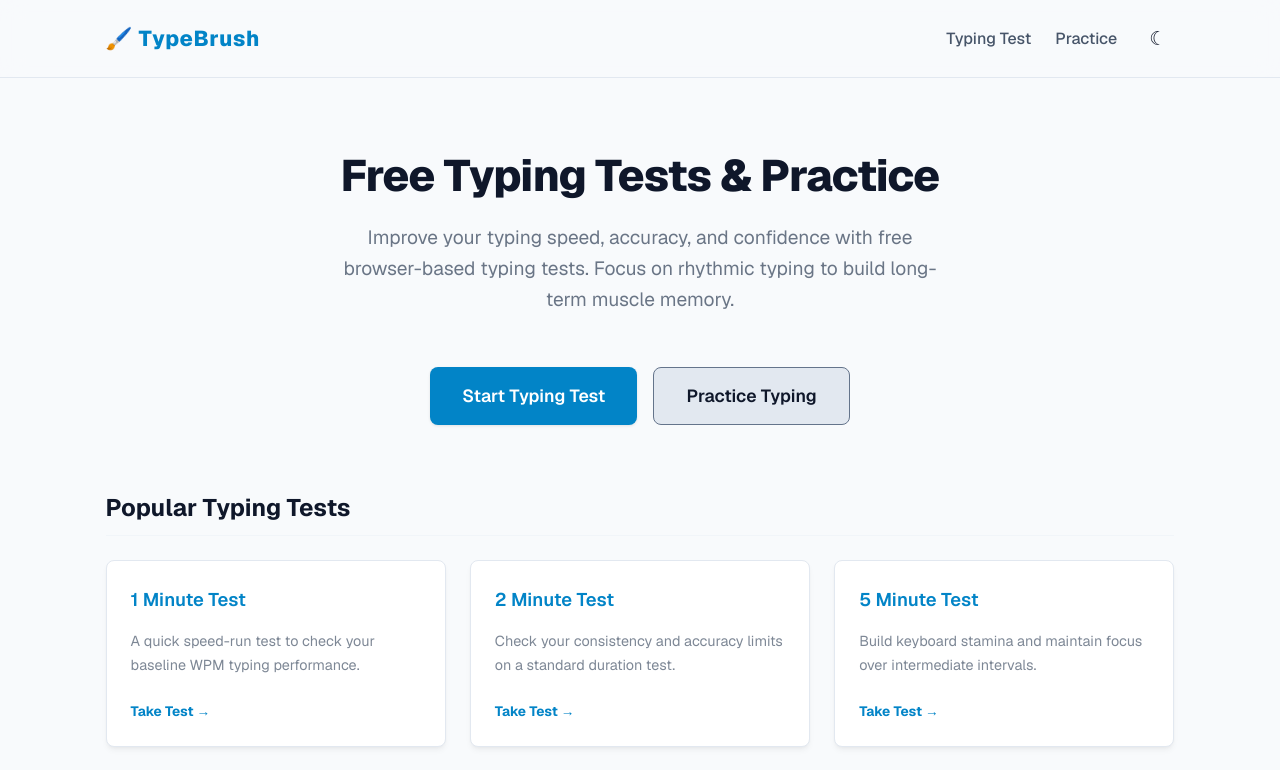
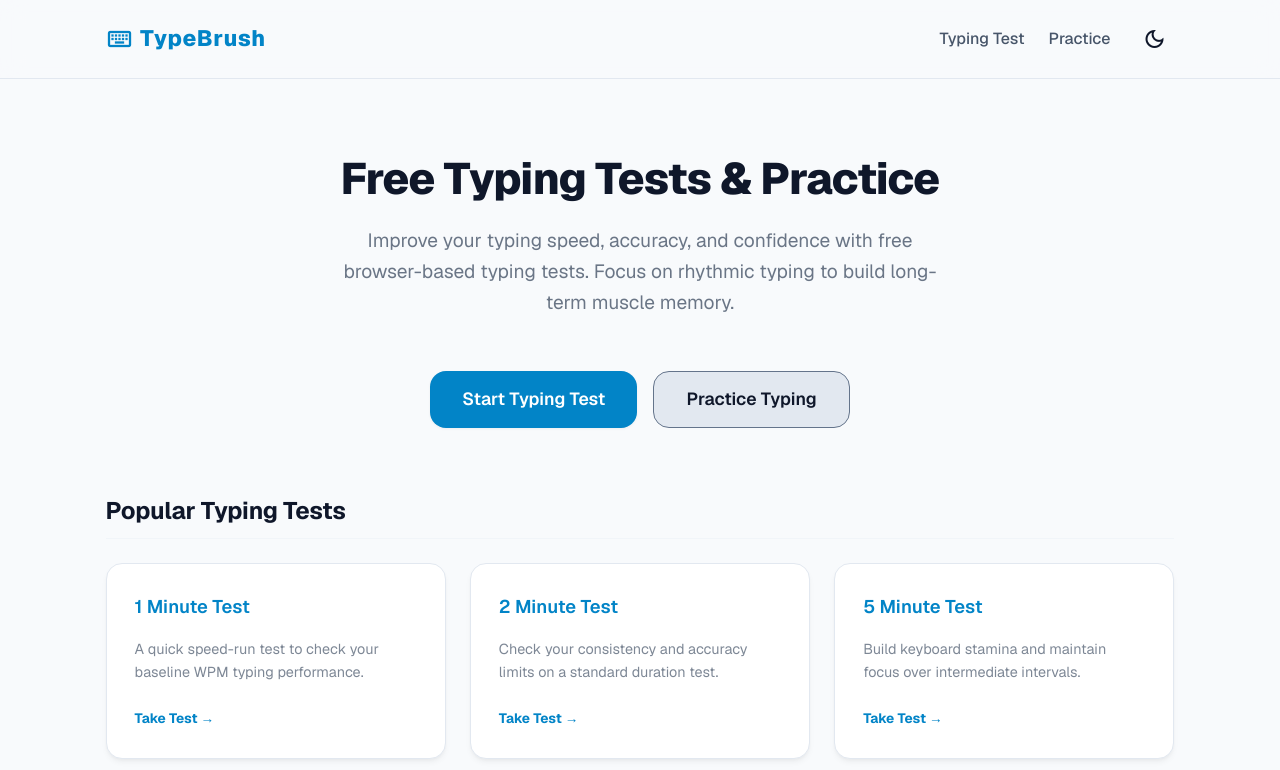
Before and after one commit to Abhijith45/typebrush, a Next.js app: page / in a window 1280 px wide. Shown: the top 770 px of the page. Built offline with nearby package versions, Linux system fonts and the light colour scheme.

Commit message:
feat: redesign UI with Material icons and premium animations

```diff
--- a/src/app/globals.css
+++ b/src/app/globals.css
@@ -11,9 +11,12 @@
   --border-color: #e2e8f0;
   --sub-color: #64748b;
   --sub-alt-color: #f1f5f9;
-  --border-radius: 8px;
+  --border-radius: 16px;
   --max-width: 86%;
-  --shadow: 0 4px 6px -1px rgba(0, 0, 0, 0.05), 0 2px 4px -2px rgba(0, 0, 0, 0.05);
+  --shadow-sm: 0 1px 3px rgba(0, 0, 0, 0.05);
+  --shadow-md: 0 4px 6px -1px rgba(0, 0, 0, 0.05), 0 2px 4px -2px rgba(0, 0, 0, 0.05);
+  --shadow-lg: 0 10px 15px -3px rgba(0, 0, 0, 0.04), 0 4px 6px -4px rgba(0, 0, 0, 0.04);
+  --shadow-hover: 0 20px 25px -5px rgba(0, 0, 0, 0.08), 0 8px 10px -6px rgba(0, 0, 0, 0.08);
 
   --font-sans: var(--font-geist-sans), -apple-system, BlinkMacSystemFont, "Segoe UI", Roboto, Helvetica, Arial, sans-serif;
   --font-mono: var(--font-geist-mono), ui-monospace, SFMono-Regular, Menlo, Monaco, Consolas, monospace;
@@ -32,7 +35,10 @@
   --border-color: #334155;
   --sub-color: #64748b;
   --sub-alt-color: #1e293b;
-  --shadow: none;
+  --shadow-sm: none;
+  --shadow-md: none;
+  --shadow-lg: none;
+  --shadow-hover: none;
 }
 
 * {
@@ -50,13 +56,13 @@ body {
   flex-direction: column;
   line-height: 1.6;
   -webkit-font-smoothing: antialiased;
-  transition: background-color 0.2s ease, color 0.2s ease;
+  transition: background-color 0.3s ease, color 0.3s ease;
 }
 
 a {
   color: inherit;
   text-decoration: none;
-  transition: color 0.15s ease, opacity 0.15s ease;
+  transition: color 0.2s ease, opacity 0.2s ease;
 }
 
 a:hover {
@@ -66,6 +72,25 @@ a:hover {
 a:focus-visible {
   outline: 2px solid var(--accent-color);
   outline-offset: 4px;
+}
+
+/* Material Icons Helper */
+.material-icons-outlined {
+  font-family: 'Material Icons Outlined';
+  font-weight: normal;
+  font-style: normal;
+  font-size: 1.25rem;
+  line-height: 1;
+  letter-spacing: normal;
+  text-transform: none;
+  display: inline-block;
+  white-space: nowrap;
+  word-wrap: normal;
+  direction: ltr;
+  -webkit-font-smoothing: antialiased;
+  text-rendering: optimizeLegibility;
+  -moz-osx-font-smoothing: grayscale;
+  font-feature-settings: 'liga';
 }
 
 /* Layout shell styles */
@@ -79,7 +104,7 @@ header {
   -webkit-backdrop-filter: blur(12px);
   border-bottom: 1px solid var(--border-color);
   padding: 1.2rem 0;
-  transition: background-color 0.2s ease;
+  transition: background-color 0.3s ease, border-color 0.3s ease;
 }
 
 [data-theme="dark"] header {
@@ -105,6 +130,7 @@ main {
   display: flex;
   flex-direction: column;
   gap: 2.5rem;
+  animation: fadeIn 0.4s ease-out;
 }
 
 footer {
@@ -122,7 +148,8 @@ h1 {
   font-size: 2.25rem;
   font-weight: 800;
   color: var(--main-color);
-  line-height: 1.2;
+  line-height: 1.25;
+  letter-spacing: -0.02em;
 }
 
 h2 {
@@ -130,6 +157,7 @@ h2 {
   font-weight: 700;
   color: var(--main-color);
   margin-bottom: 0.75rem;
+  letter-spacing: -0.01em;
 }
 
 h3 {
@@ -149,21 +177,18 @@ p {
   display: inline-flex;
   align-items: center;
   justify-content: center;
+  gap: 0.5rem;
   background-color: var(--accent-color);
   color: #ffffff;
   font-weight: 600;
-  padding: 0.7rem 1.5rem;
+  padding: 0.75rem 1.75rem;
   border-radius: var(--border-radius);
   border: none;
   cursor: pointer;
-  transition: all 0.2s ease;
+  transition: all 0.2s cubic-bezier(0.4, 0, 0.2, 1);
   font-size: 0.95rem;
   text-decoration: none;
-  box-shadow: 0 1px 3px rgba(0,0,0,0.1);
-}
-
-[data-theme="light"] .cta-button {
-  color: #ffffff;
+  box-shadow: var(--shadow-sm);
 }
 
 [data-theme="dark"] .cta-button {
@@ -172,6 +197,8 @@ p {
 
 .cta-button:hover, .cta-button:focus-visible {
   background-color: var(--accent-hover);
+  transform: translateY(-1px);
+  box-shadow: var(--shadow-md);
   outline: none;
 }
 
@@ -183,14 +210,19 @@ p {
 .card {
   background-color: var(--surface-color);
   border: 1px solid var(--border-color);
-  padding: 1.5rem;
+  padding: 1.75rem;
   border-radius: var(--border-radius);
-  transition: all 0.15s ease;
-  box-shadow: var(--shadow);
+  transition: all 0.25s cubic-bezier(0.4, 0, 0.2, 1);
+  box-shadow: var(--shadow-md);
+  display: flex;
+  flex-direction: column;
+  gap: 0.5rem;
 }
 
 .card:hover {
   border-color: var(--accent-color);
+  transform: translateY(-2px);
+  box-shadow: var(--shadow-hover);
 }
 
 .grid-cards {
@@ -213,6 +245,7 @@ button:focus-visible {
   gap: 1.5rem;
   width: 100%;
   outline: none;
+  animation: slideUp 0.3s ease-out;
 }
 
 .word-wrapper {
@@ -284,7 +317,7 @@ button:focus-visible {
 
 .stats-bar {
   display: flex;
-  gap: 2rem;
+  gap: 2.5rem;
   margin-bottom: 1rem;
   font-size: 1.25rem;
   color: var(--sub-color);
@@ -312,13 +345,14 @@ button:focus-visible {
 
 .result-card {
   background-color: var(--surface-color);
-  padding: 2rem;
+  padding: 2.25rem;
   border-radius: var(--border-radius);
   border: 1px solid var(--border-color);
   display: flex;
   flex-direction: column;
   gap: 1rem;
-  box-shadow: var(--shadow);
+  box-shadow: var(--shadow-lg);
+  animation: fadeIn 0.4s ease-out;
 }
 
 .wpm-large {
@@ -326,33 +360,37 @@ button:focus-visible {
   font-weight: 800;
   color: var(--accent-color);
   line-height: 1;
+  letter-spacing: -0.03em;
 }
 
 .accuracy-large {
   font-size: 2.5rem;
   font-weight: bold;
   color: var(--main-color);
+  letter-spacing: -0.02em;
 }
 
 /* Controls */
 .control-btn {
   background-color: var(--accent-sec);
   color: var(--main-color);
-  padding: 0.65rem 1.5rem;
+  padding: 0.7rem 1.75rem;
   border-radius: var(--border-radius);
   font-weight: 600;
   display: inline-flex;
   align-items: center;
+  justify-content: center;
   gap: 0.5rem;
   border: 1px solid transparent;
   cursor: pointer;
-  transition: all 0.2s ease;
-  font-size: 0.9rem;
+  transition: all 0.2s cubic-bezier(0.4, 0, 0.2, 1);
+  font-size: 0.95rem;
 }
 
 .control-btn:hover, .control-btn:focus-visible {
   background-color: var(--accent-sec-hover);
   transform: translateY(-1px);
+  box-shadow: var(--shadow-sm);
 }
 
 .control-btn:active {
@@ -370,25 +408,38 @@ button:focus-visible {
 
 .control-btn.primary:hover, .control-btn.primary:focus-visible {
   background-color: var(--accent-hover);
+  box-shadow: var(--shadow-md);
 }
 
 .start-overlay {
   position: absolute;
   inset: 0;
   background-color: var(--bg-color);
-  opacity: 0.96;
-  backdrop-filter: blur(2px);
+  opacity: 0.97;
+  backdrop-filter: blur(4px);
   display: flex;
   flex-direction: column;
   justify-content: center;
   align-items: center;
-  gap: 1rem;
+  gap: 1.25rem;
   border-radius: var(--border-radius);
   z-index: 10;
 }
 
 .start-overlay-title {
-  font-size: 1.25rem;
+  font-size: 1.35rem;
   font-weight: bold;
   color: var(--main-color);
+  letter-spacing: -0.01em;
 }
+
+/* Animations Keyframes */
+@keyframes fadeIn {
+  from { opacity: 0; }
+  to { opacity: 1; }
+}
+
+@keyframes slideUp {
+  from { opacity: 0; transform: translateY(10px); }
+  to { opacity: 1; transform: translateY(0); }
+}
--- a/src/app/layout.js
+++ b/src/app/layout.js
@@ -47,6 +47,7 @@ export default function RootLayout({ children }) {
   return (
     <html lang="en" className={`${geistSans.variable} ${geistMono.variable}`} suppressHydrationWarning={true}>
       <head>
+        <link href="https://fonts.googleapis.com/icon?family=Material+Icons+Outlined" rel="stylesheet" />
         <script
           dangerouslySetInnerHTML={{
             __html: `
--- a/src/components/layout/Header.js
+++ b/src/components/layout/Header.js
@@ -6,8 +6,9 @@ export default function Header() {
     <header>
       <div className="header-inner">
         <div style={{ display: "flex", alignItems: "center" }}>
-          <Link href="/" style={{ fontSize: "1.35rem", fontWeight: "800", color: "var(--accent-color)", letterSpacing: "0.03em" }}>
-            🖌️ TypeBrush
+          <Link href="/" style={{ fontSize: "1.4rem", fontWeight: "800", color: "var(--accent-color)", letterSpacing: "0.03em", display: "flex", alignItems: "center", gap: "0.4rem" }}>
+            <span className="material-icons-outlined" style={{ fontSize: "1.75rem" }}>keyboard</span>
+            TypeBrush
           </Link>
         </div>
 
--- a/src/components/layout/ThemeToggle.js
+++ b/src/components/layout/ThemeToggle.js
@@ -39,7 +39,11 @@ export default function ThemeToggle() {
       }}
       className="theme-toggle-btn"
     >
-      {theme === "light" ? "☾" : "☀"}
+      {theme === "light" ? (
+        <span className="material-icons-outlined">dark_mode</span>
+      ) : (
+        <span className="material-icons-outlined">light_mode</span>
+      )}
     </button>
   );
 }
--- a/src/components/typing/RestartButton.js
+++ b/src/components/typing/RestartButton.js
@@ -3,9 +3,10 @@ export default function RestartButton({ onRestart }) {
     <button
       onClick={onRestart}
       className="control-btn primary"
-      style={{ fontSize: "0.95rem" }}
+      style={{ fontSize: "0.95rem", display: "inline-flex", alignItems: "center", gap: "0.4rem" }}
       aria-label="Start another typing test"
     >
+      <span className="material-icons-outlined">refresh</span>
       New Test
     </button>
   );
--- a/src/components/typing/TypingTest.js
+++ b/src/components/typing/TypingTest.js
@@ -235,8 +235,10 @@ export default function TypingTest({ duration = 60, mode = "standard", isPractic
 
         {testState === "IDLE" && (
           <div className="start-overlay">
+            <span className="material-icons-outlined" style={{ fontSize: "2.5rem", color: "var(--accent-color)" }}>play_circle_outline</span>
             <span className="start-overlay-title">Ready to test your skills?</span>
             <button onClick={startTest} className="cta-button" style={{ padding: "0.6rem 1.75rem" }}>
+              <span className="material-icons-outlined">play_arrow</span>
               {isPractice ? "Start Practice" : "Start Test"}
             </button>
           </div>
@@ -246,9 +248,11 @@ export default function TypingTest({ duration = 60, mode = "standard", isPractic
       {testState === "RUNNING" && (
         <div style={{ display: "flex", justifyContent: "center", gap: "1rem", marginTop: "1rem" }}>
           <button onClick={restartTest} className="control-btn" aria-label="Reset typing test">
+            <span className="material-icons-outlined">restart_alt</span>
             Reset
           </button>
           <button onClick={() => finishTest(secondsElapsed)} className="control-btn primary" aria-label="Finish typing test">
+            <span className="material-icons-outlined">done</span>
             Finish
           </button>
         </div>
```
Also changed, not shown: src/components/typing/TypingResult.js (+27 -13 lines).
